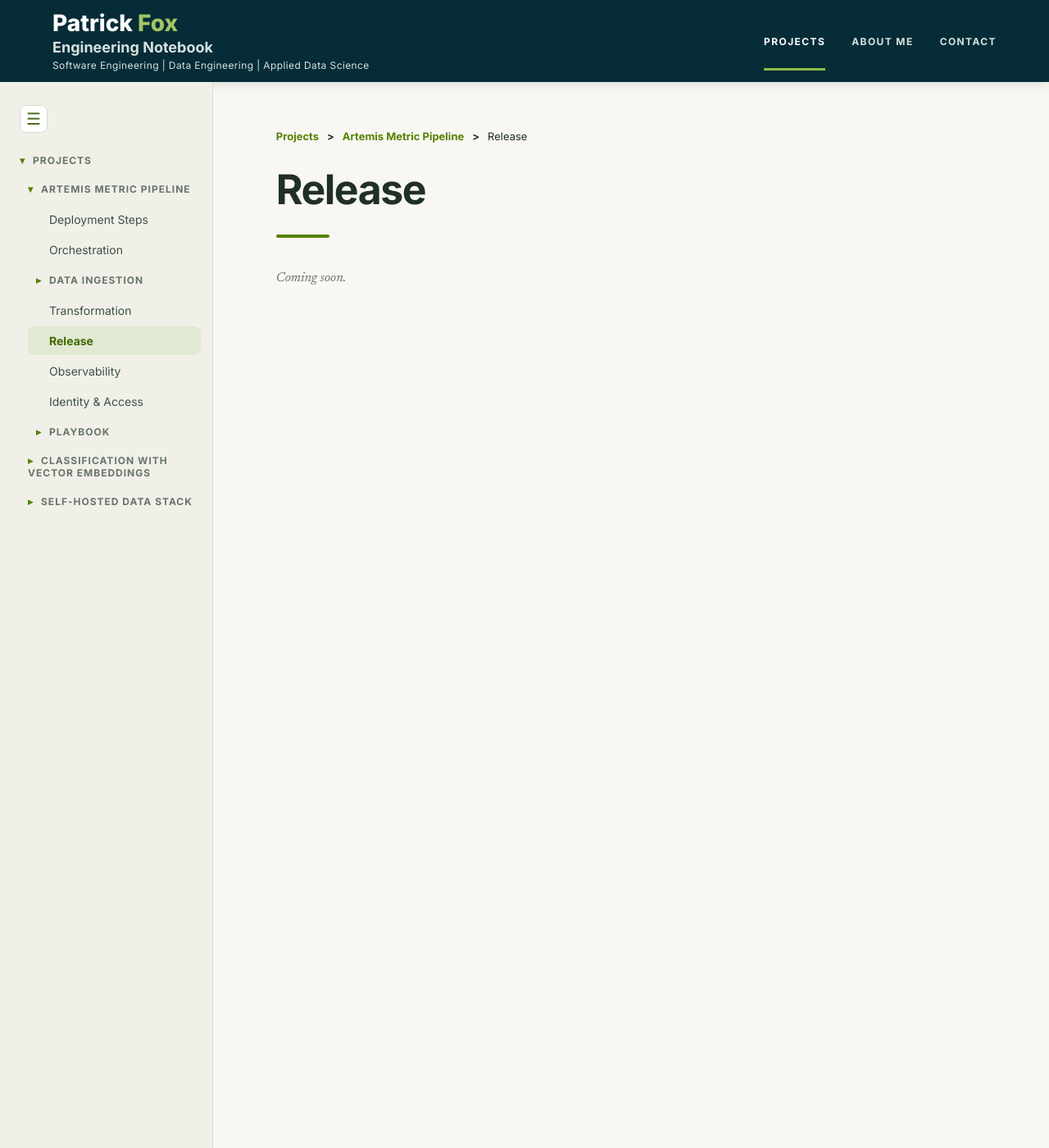
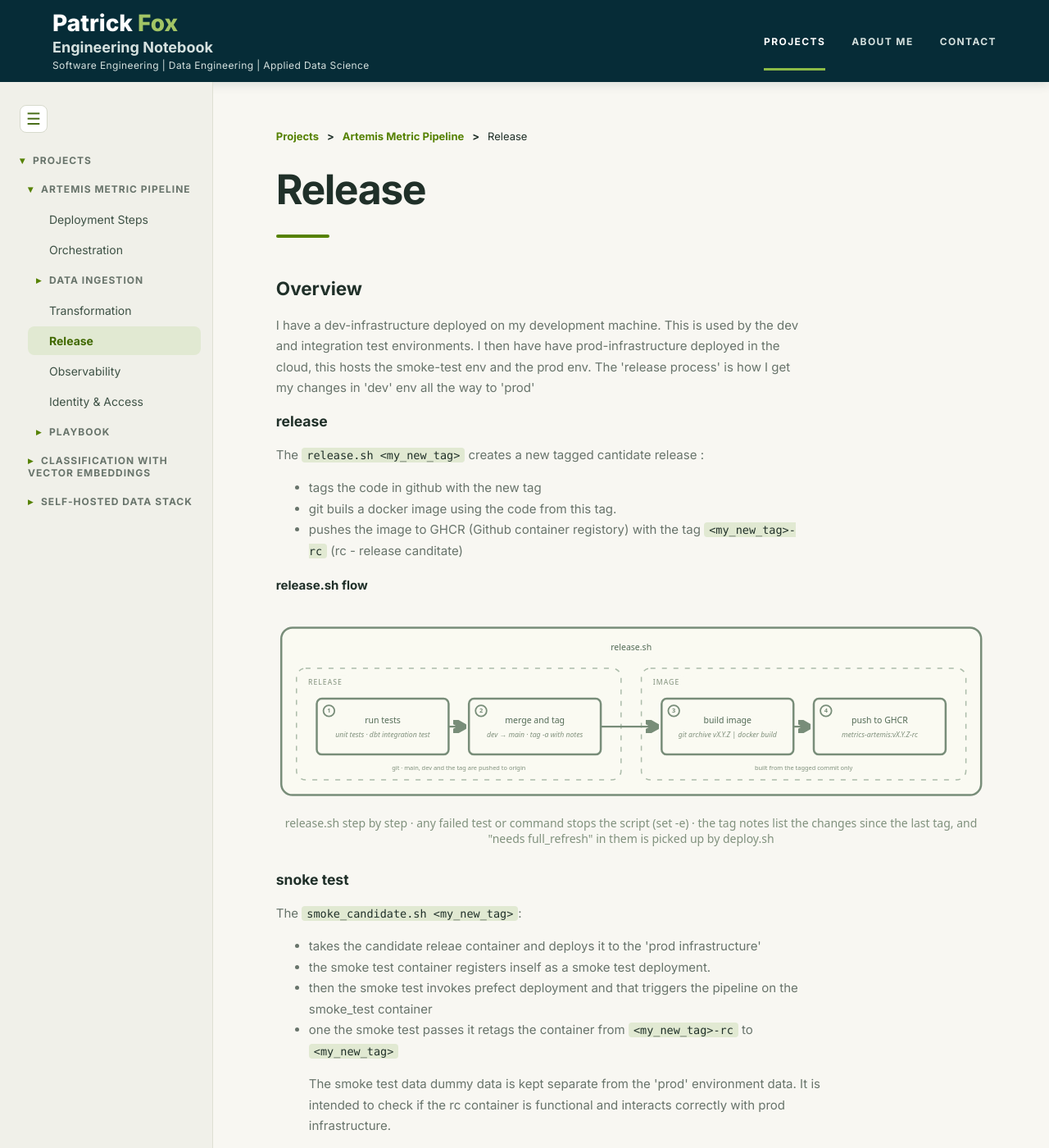
Before and after one commit to pgfox/pgfox.github.io, an MkDocs documentation site: the page built from docs/projects/artemis-metrics/release.md, in a window 1280 px wide and 1400 px high. Shown: the whole window at 82% size. Built offline with MkDocs 1.6.1, drawn with Linux system fonts in a browser that asks for light colours; some of the changed text lies outside the part shown.

Commit message:
initial info on the release process

```diff
--- a/docs/projects/artemis-metrics/release.md
+++ b/docs/projects/artemis-metrics/release.md
@@ -1,3 +1,97 @@
 # Release
 
-*Coming soon.*
+## Overview
+
+I have a dev-infrastructure deployed on my development machine. This is used by the dev and integration test environments.  I then have have prod-infrastructure deployed in the cloud, this hosts the smoke-test env and the prod env.
+The 'release process' is how I get my changes in 'dev' env all the way to 'prod'
+
+
+### release
+
+The `release.sh  <my_new_tag>` creates a new tagged cantidate release :
+
+- tags the code in github with the new tag
+- git buils a docker image using the code from this tag.
+- pushes the image to GHCR (Github container registory) with the tag `<my_new_tag>-rc` (rc - release canditate)
+
+#### release.sh flow
+
+<div class="pipeline">
+<style>
+.pipeline{--ink:#788d79;--dark:#536b56;--paper:#fafaf2;margin:30px 0;color:var(--dark)}
+.pipeline svg{display:block;width:100%;height:auto;overflow:visible}
+.pipeline svg path,.pipeline svg circle,.pipeline svg rect{vector-effect:non-scaling-stroke}
+.pipeline .sketch{stroke:var(--ink);stroke-width:2.5;stroke-linecap:round;stroke-linejoin:round;fill:var(--paper)}
+.pipeline .zone{stroke:#acbcaa;stroke-width:1.5;stroke-dasharray:6 8;fill:none}
+.pipeline .section-bg{fill:var(--paper);stroke:none}
+.pipeline .zone-title{font-size:14px;letter-spacing:.12em;fill:#81917c;font-family:system-ui,sans-serif}
+.pipeline .name{font-size:17px;fill:var(--dark);text-anchor:middle;font-family:system-ui,sans-serif}
+.pipeline .msg,.pipeline .desc{font-size:14px;font-style:italic;fill:#80917d;text-anchor:middle;font-family:system-ui,sans-serif}
+.pipeline .badge circle{fill:var(--paper);stroke:var(--ink);stroke-width:1.8}
+.pipeline .badge text{font:700 12px system-ui,sans-serif;fill:var(--ink);text-anchor:middle}
+.pipeline .arrow{stroke:var(--ink);stroke-width:2.2;fill:none;stroke-linecap:round;stroke-linejoin:round}
+.pipeline .arrow .dashed{stroke-dasharray:7 7}
+.pipeline .smallnote{font-size:12px;fill:#80917d;text-anchor:middle;font-family:system-ui,sans-serif;paint-order:stroke;stroke:var(--paper);stroke-width:6px;stroke-linejoin:round}
+.pipeline .pipeline-caption{text-align:center;max-width:none;margin-top:12px;font:14px system-ui,sans-serif;color:#80917d}
+@media (max-width:760px){.pipeline .scroller{overflow-x:auto;padding-bottom:8px}.pipeline .scroller svg{min-width:1100px}}
+</style>
+<div class="scroller">
+<svg viewBox="0 50 1400 370" role="img" aria-label="Flow chart of release.sh. Release: 1 run the unit and dbt integration tests, 2 merge dev into main and create an annotated tag with the release notes. Image: 3 build the image from the tag with git archive piped into docker build, 4 push it to GHCR as vX.Y.Z-rc. Any failure stops the script.">
+<defs><marker id="rel-arrowhead" viewBox="0 0 12 12" refX="10" refY="6" markerWidth="7" markerHeight="7" orient="auto"><path d="M1 1 L10 6 L1 11" class="arrow"/></marker></defs>
+
+<!-- The script: frame around everything -->
+<rect class="sketch" x="10" y="70" width="1380" height="330" rx="22"/>
+<text class="name" x="700" y="115">release.sh</text>
+
+<!-- Phases -->
+<rect class="zone" x="40" y="150" width="640" height="220" rx="18"/>
+<rect class="zone" x="720" y="150" width="640" height="220" rx="18"/>
+<rect class="section-bg" x="53" y="164" width="92" height="26" rx="6"/>
+<rect class="section-bg" x="733" y="164" width="72" height="26" rx="6"/>
+<g class="zone-title"><text x="63" y="182">RELEASE</text><text x="743" y="182">IMAGE</text></g>
+<g class="smallnote"><text x="360" y="350">git · main, dev and the tag are pushed to origin</text><text x="1040" y="350">built from the tagged commit only</text></g>
+
+<!-- Calls -->
+<g class="arrow" marker-end="url(#rel-arrowhead)">
+<path d="M340 265 H370"/>
+<path d="M640 265 H750"/>
+<path d="M1020 265 H1050"/>
+</g>
+
+<!-- Steps -->
+<rect class="sketch" x="80" y="210" width="260" height="110" rx="10"/>
+<g class="badge"><circle cx="104" cy="234" r="11"/><text x="104" y="238">1</text></g>
+<text class="name" x="210" y="258">run tests</text>
+<text class="desc" x="210" y="286">unit tests · dbt integration test</text>
+<rect class="sketch" x="380" y="210" width="260" height="110" rx="10"/>
+<g class="badge"><circle cx="404" cy="234" r="11"/><text x="404" y="238">2</text></g>
+<text class="name" x="510" y="258">merge and tag</text>
+<text class="desc" x="510" y="286">dev → main · tag -a with notes</text>
+<rect class="sketch" x="760" y="210" width="260" height="110" rx="10"/>
+<g class="badge"><circle cx="784" cy="234" r="11"/><text x="784" y="238">3</text></g>
+<text class="name" x="890" y="258">build image</text>
+<text class="desc" x="890" y="286">git archive vX.Y.Z | docker build</text>
+<rect class="sketch" x="1060" y="210" width="260" height="110" rx="10"/>
+<g class="badge"><circle cx="1084" cy="234" r="11"/><text x="1084" y="238">4</text></g>
+<text class="name" x="1190" y="258">push to GHCR</text>
+<text class="desc" x="1190" y="286">metrics-artemis:vX.Y.Z-rc</text>
+</svg>
+</div>
+<p class="pipeline-caption">release.sh step by step · any failed test or command stops the script (set -e) · the tag notes list the changes since the last tag, and "needs full_refresh" in them is picked up by deploy.sh</p>
+</div>
+
+
+### snoke test
+
+The `smoke_candidate.sh <my_new_tag>`:
+
+- takes the candidate releae container and deploys it to the 'prod infrastructure'
+- the smoke test container registers inself as a smoke test deployment.
+- then the smoke test invokes prefect deployment and that triggers the pipeline on the smoke_test container
+- one the smoke test passes it retags the container from  `<my_new_tag>-rc` to `<my_new_tag>`
+
+>The smoke test data dummy data is kept separate from the 'prod' environment data. It is intended to check if the rc container is functional and interacts correctly with prod infrastructure.
+
+### deploy
+
+The `deploy.sh <my_new_tag>` deployes this tagged container into the prod-env.
```
